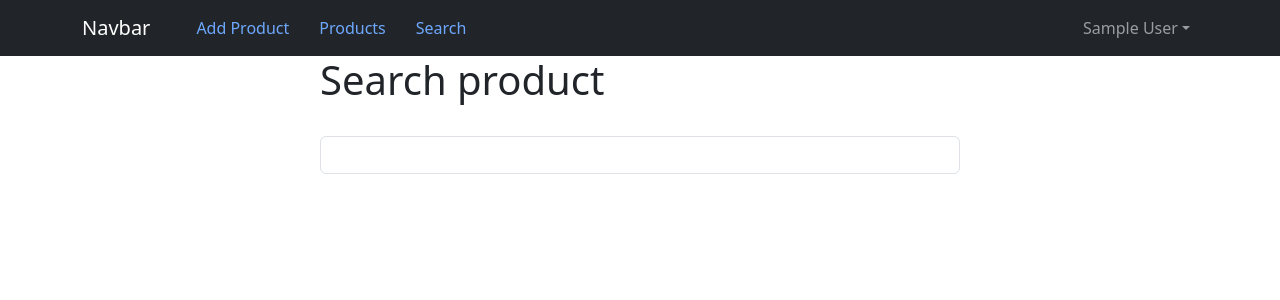
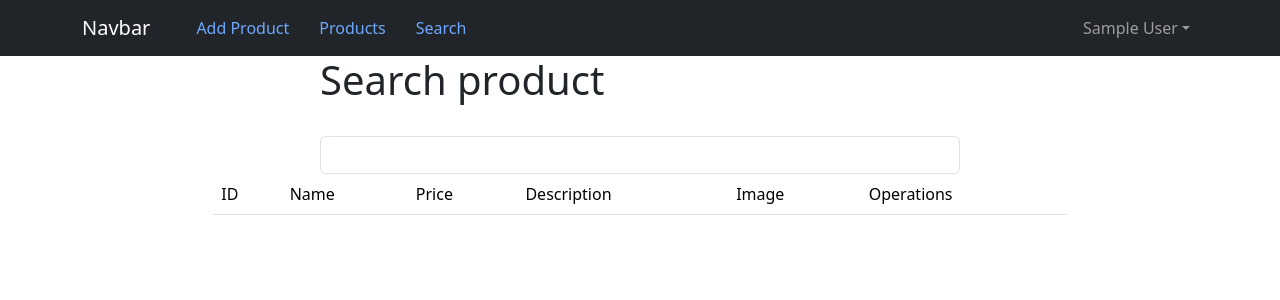
Before and after one commit to jesgarjimher/ecommerce-site, a React (Create React App) app: page /search in a window 1280 px wide. Shown: the top 300 px of the page. Built offline with nearby package versions, Linux system fonts and the light colour scheme; sample sign-in values are in the browser's storage.

Commit message:
ft:added search component

```diff
--- a/src/views/SearchProduct.js
+++ b/src/views/SearchProduct.js
@@ -1,23 +1,68 @@
+import { Link } from "react-router-dom";
 import Header from "./Header";
 import {useState} from "react";
+import { Table } from "react-bootstrap";
 
 function SearchProduct() {
 
-    const [name,setName] = useState("");
-    const [price,setPrice] = useState("");
-    const [file,setFile] = useState("");
-    const [description,setDescription] = useState("");
+    const [data,setData] = useState([]);
 
-    async function addProduct() {
+    async function search(key) {
+        let result = await fetch("http://localhost:8000/api/search/" + key);
+        result = await result.json();
+        console.log(key)
+        setData(result);
+    }
 
+     async function deleteOperation(id) {
+        let result = await fetch("http://localhost:8000/api/delete/" + id, {
+            method: "DELETE"
+        });
+        result = await result.json();
+        search();
     }
+
+
     return(
         <>
             <Header/>
             <div className="col-sm-6 offset-sm-3">
                <h1>Search product</h1>
                <br></br>
-               <input type="text" className="form-control"></input>
+               <input type="text" className="form-control" onChange={(e) => search(e.target.value)}></input>
+            </div>
+
+             <div className="col-sm-8 offset-sm-2">
+                <Table>
+                    <thead>
+                        <tr>
+                            <td>ID</td>
+                            <td>Name</td>
+                            <td>Price</td>
+                            <td>Description</td>
+                            <td>Image</td>
+                            <td>Operations</td>
+                        </tr>
+                    </thead>
+                    <tbody>
+                        {
+                        data.map((item) =>
+                            <tr key={item.id}>
+                                <td>{item.id}</td>
+                                <td>{item.name}</td>
+                                <td>{item.price}</td>
+                                <td>{item.description}</td>
+                                <td><img className="img-product" src={"http://localhost:8000/storage/" + item.file_path} alt={`Photography of ${item.description}`}></img>{}</td>
+                                <td className="options-td">
+                                    <button className="btn btn-danger" onClick={() => deleteOperation(item.id)}>Delete</button>
+                                    <Link className="btn btn-secondary"  to={"/updateproduct/" + item.id}>Edit</Link>
+                                    </td>
+                            </tr>
+                        )
+                        }
+                    </tbody>
+
+                </Table>
             </div>
         </>
 
```
